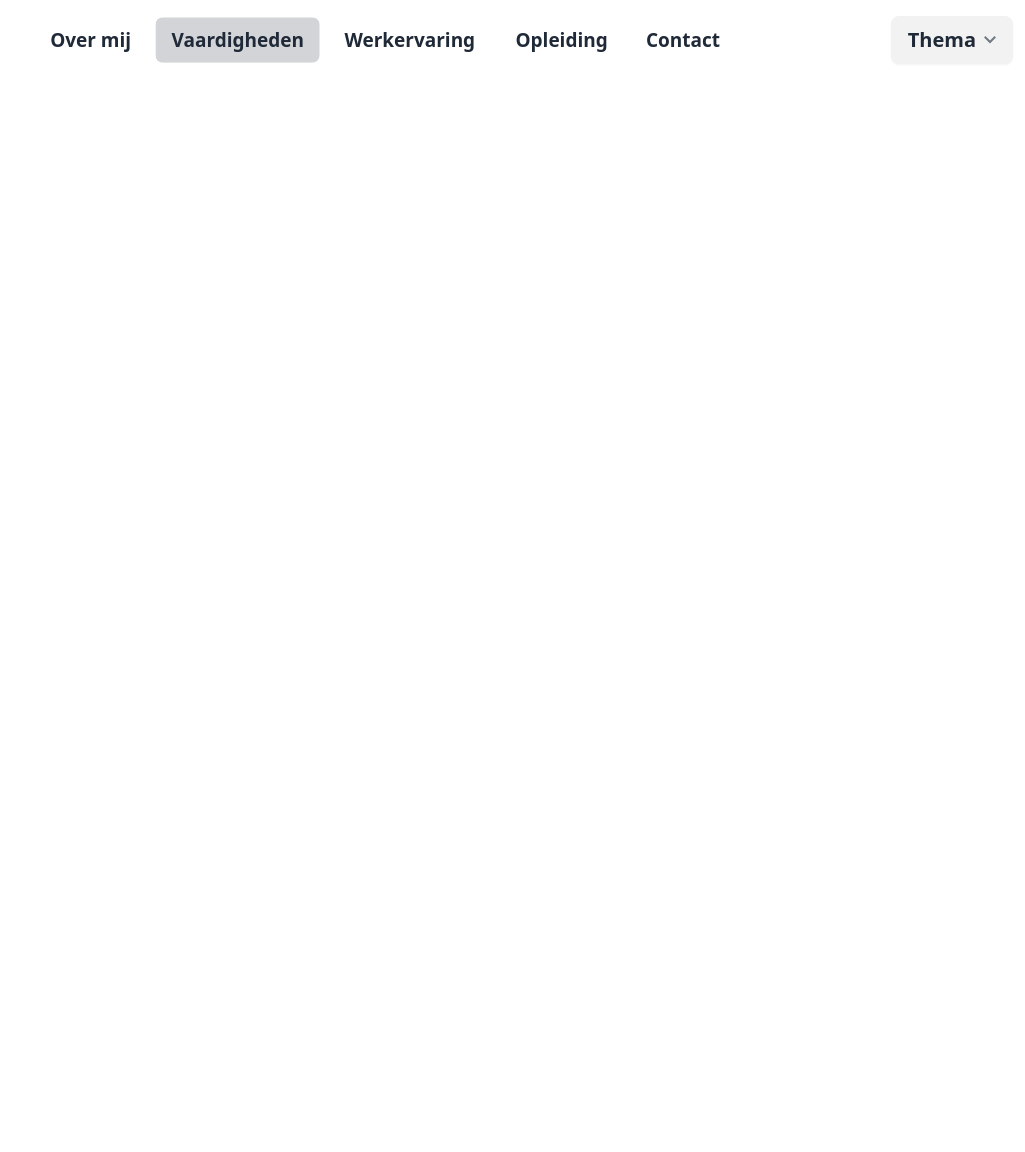
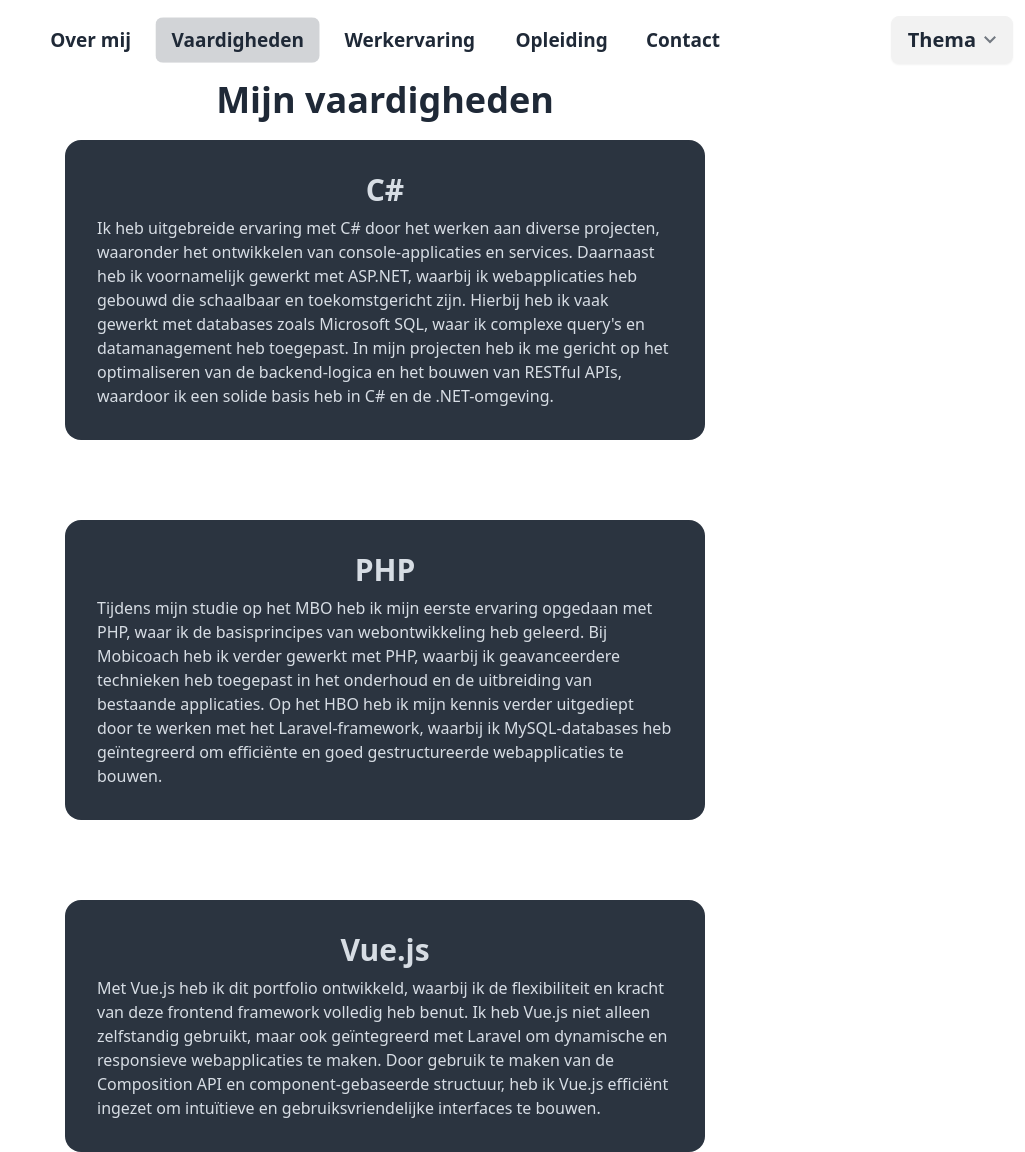
Before and after one commit to Luuk0510/luuk0510.github.io, a Vue app: page /skills in a window 1280 px wide. Shown: the whole page, without its empty margins (255-1280 px from the left). Before the commit the page ends 800 px from the top, so only its background shows below. Built offline with nearby package versions, Linux system fonts and the light colour scheme.

Commit message:
add: skills page

```diff
--- a/src/App.vue
+++ b/src/App.vue
@@ -35,7 +35,7 @@ watch(
                   :enter-active-class="enterClass"
                   :leave-active-class="leaveClass"
                 >
-                    <div :key="route.path">
+                    <div :key="route.path" >
                         <component :is="Component"></component>
                     </div>
                 </transition>
--- a/src/components/Timeline.vue
+++ b/src/components/Timeline.vue
@@ -33,7 +33,6 @@ const timelineItems = ref([
     },
 ]);
 
-// Functie om naar de bovenkant van de pagina te scrollen
 const scrollToTop = () => {
     window.scrollTo({
         top: 0,
--- a/src/views/Home.vue
+++ b/src/views/Home.vue
@@ -40,7 +40,7 @@ onMounted(() => {
 
     setTimeout(() => {
         showButton.value = true;
-    }, 5500);
+    }, 6500);
 
     window.addEventListener('scroll', handleScroll);
 });
@@ -66,6 +66,13 @@ function scrollToItem(): void {
         });
     }
 }
+
+const scrollToTop = () => {
+    window.scrollTo({
+        top: 0,
+        behavior: 'smooth',
+    });
+};
 </script>
 
 <template>
@@ -78,15 +85,15 @@ function scrollToItem(): void {
             </h1>
             <div class="flex justify-center mt-2 gap-x-2">
                 <a href="https://github.com/Luuk0510" target="_blank">
-                    <IconGitHub v-motion-slide-left :delay="4000" :duration="1200" size="60px" />
+                    <IconGitHub v-motion-slide-left :delay="5000" :duration="1200" size="60px" />
                 </a>
                 <a href="https://www.linkedin.com/in/luuk-spruijtenburg-05aa89243/" target="_blank">
-                    <IconLinkedIn v-motion-slide-right :delay="4000" :duration="1200" size="60px" />
+                    <IconLinkedIn v-motion-slide-right :delay="5000" :duration="1200" size="60px" />
                 </a>
             </div>
         </section>
 
-        <div v-if="showButton" class="flex justify-center">
+        <div v-if="showButton" class="flex justify-center lg:-mt-10 -mt-20">
             <div class="bounce2 cursor-pointer" style="opacity: 1;" @click="scrollToItem">
                 <IconDownArrow size="100px" />
             </div>
@@ -110,10 +117,11 @@ function scrollToItem(): void {
                 </div>
             </div>
         </section>
+
         <section>
             <div class="my-40">
                 <div v-motion-slide-visible-once-bottom>
-                    <h3 class="text-4xl font-black text-center mb-4">Kennis</h3>
+                    <h3 class="text-4xl font-black text-center mb-4">Vaardigheden</h3>
                 </div>
                 <div class="flex flex-wrap justify-center gap-6 md:gap-10">
                     <div v-motion-pop-visible-once :duration="700">
@@ -137,6 +145,10 @@ function scrollToItem(): void {
                             </div>
                         </div>
                     </div>
+
+                </div>
+                <div class="flex justify-center items-center mt-10" v-motion-pop-visible-once :delay="600" :duration="700">
+                    <router-link to="/skills" @click.native="scrollToTop" class="btn btn-primary text-base">Lees meer over mijn vaardigheden</router-link>
                 </div>
             </div>
         </section>
--- a/src/views/Skills.vue
+++ b/src/views/Skills.vue
@@ -1,17 +1,45 @@
+<script setup lang="ts">
+</script>
+
 <template>
-    <div class="absolute">
-        <section>
-            <h1 class="text-center text-4xl font-bold">
-                Vaardigheden
+    <div class="absolute lg:inset-0 justify-center items-center">
+        <section class="flex flex-col justify-center items-center lg:my-20 md:mb-20">
+            <h1 class="text-4xl font-black mb-5">
+                Mijn vaardigheden
             </h1>
+            <div class="card bg-neutral text-neutral-content lg:w-3/6">
+                <div class="card-body items-center">
+                    <h1 class="card-title text-3xl font-bold">C#</h1>
+                    <p>
+                        Ik heb uitgebreide ervaring met C# door het werken aan diverse projecten, waaronder het ontwikkelen van console-applicaties en services. Daarnaast heb ik voornamelijk gewerkt met ASP.NET, waarbij ik webapplicaties heb gebouwd die schaalbaar en toekomstgericht zijn. Hierbij heb ik vaak gewerkt met databases zoals Microsoft SQL, waar ik complexe query's en datamanagement heb toegepast. In mijn projecten heb ik me gericht op het optimaliseren van de backend-logica en het bouwen van RESTful APIs, waardoor ik een solide basis heb in C# en de .NET-omgeving.
+                    </p>
+                </div>
+            </div>
+        </section>
+
+        <section class="flex flex-col justify-center items-center lg:my-20 md:mb-20">
+            <div class="card bg-neutral text-neutral-content lg:w-3/6">
+                <div class="card-body items-center">
+                    <h1 class="card-title text-3xl font-bold">PHP</h1>
+                    <p>
+                        Tijdens mijn studie op het MBO heb ik mijn eerste ervaring opgedaan met PHP, waar ik de basisprincipes van webontwikkeling heb geleerd. Bij Mobicoach heb ik verder gewerkt met PHP, waarbij ik geavanceerdere technieken heb toegepast in het onderhoud en de uitbreiding van bestaande applicaties. Op het HBO heb ik mijn kennis verder uitgediept door te werken met het Laravel-framework, waarbij ik MySQL-databases heb geïntegreerd om efficiënte en goed gestructureerde webapplicaties te bouwen.
+                    </p>
+                </div>
+            </div>
+        </section>
+
+        <section class="flex flex-col justify-center items-center lg:my-20 md:mb-20">
+            <div class="card bg-neutral text-neutral-content lg:w-3/6">
+                <div class="card-body items-center">
+                    <h1 class="card-title text-3xl font-bold">Vue.js</h1>
+                    <p>
+                        Met Vue.js heb ik dit portfolio ontwikkeld, waarbij ik de flexibiliteit en kracht van deze frontend framework volledig heb benut. Ik heb Vue.js niet alleen zelfstandig gebruikt, maar ook geïntegreerd met Laravel om dynamische en responsieve webapplicaties te maken. Door gebruik te maken van de Composition API en component-gebaseerde structuur, heb ik Vue.js efficiënt ingezet om intuïtieve en gebruiksvriendelijke interfaces te bouwen.
+                    </p>
+                </div>
+            </div>
         </section>
     </div>
 </template>
 
-
-
-<script setup>
-
-</script>
-
-<style scoped></style>
+<style scoped>
+</style>
```
